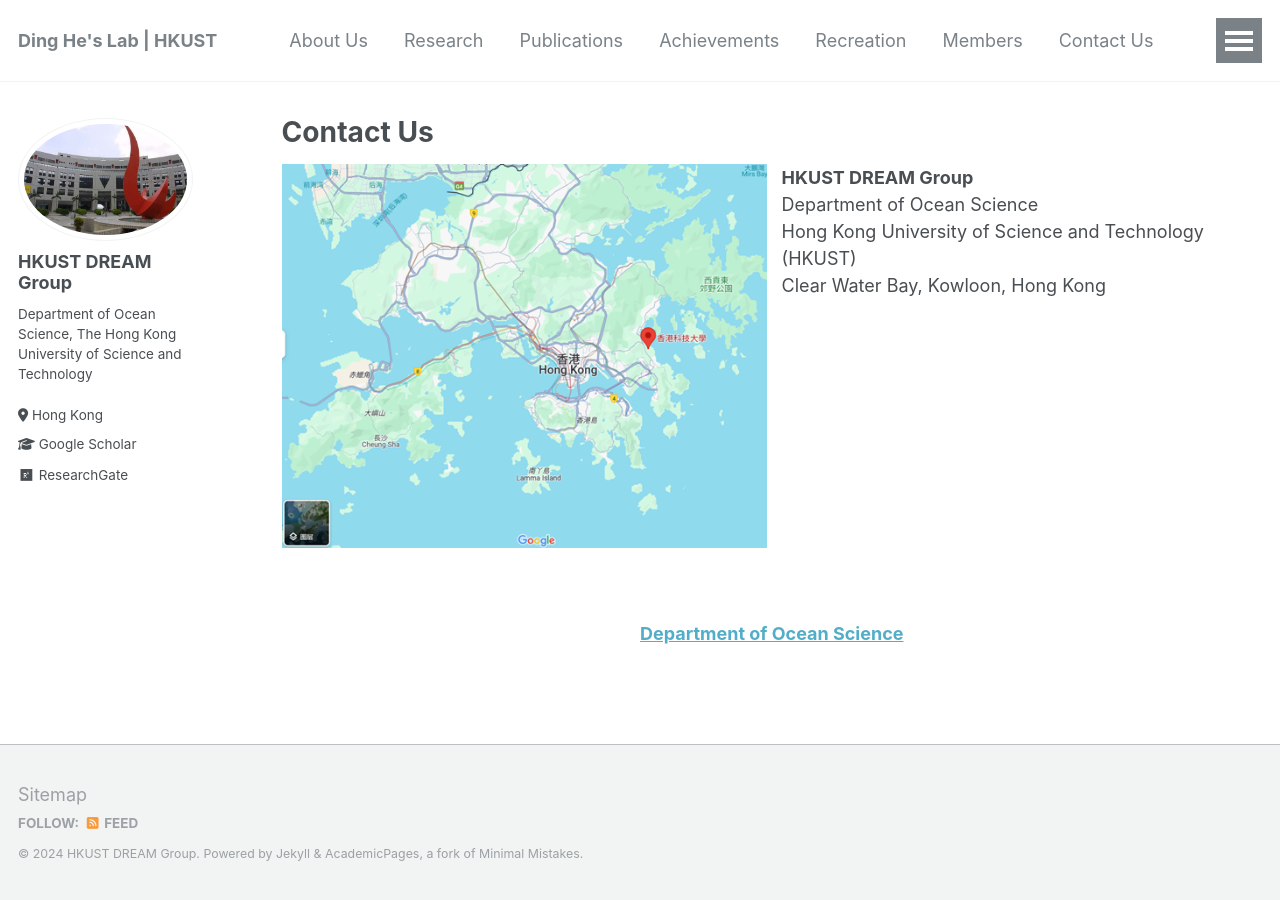
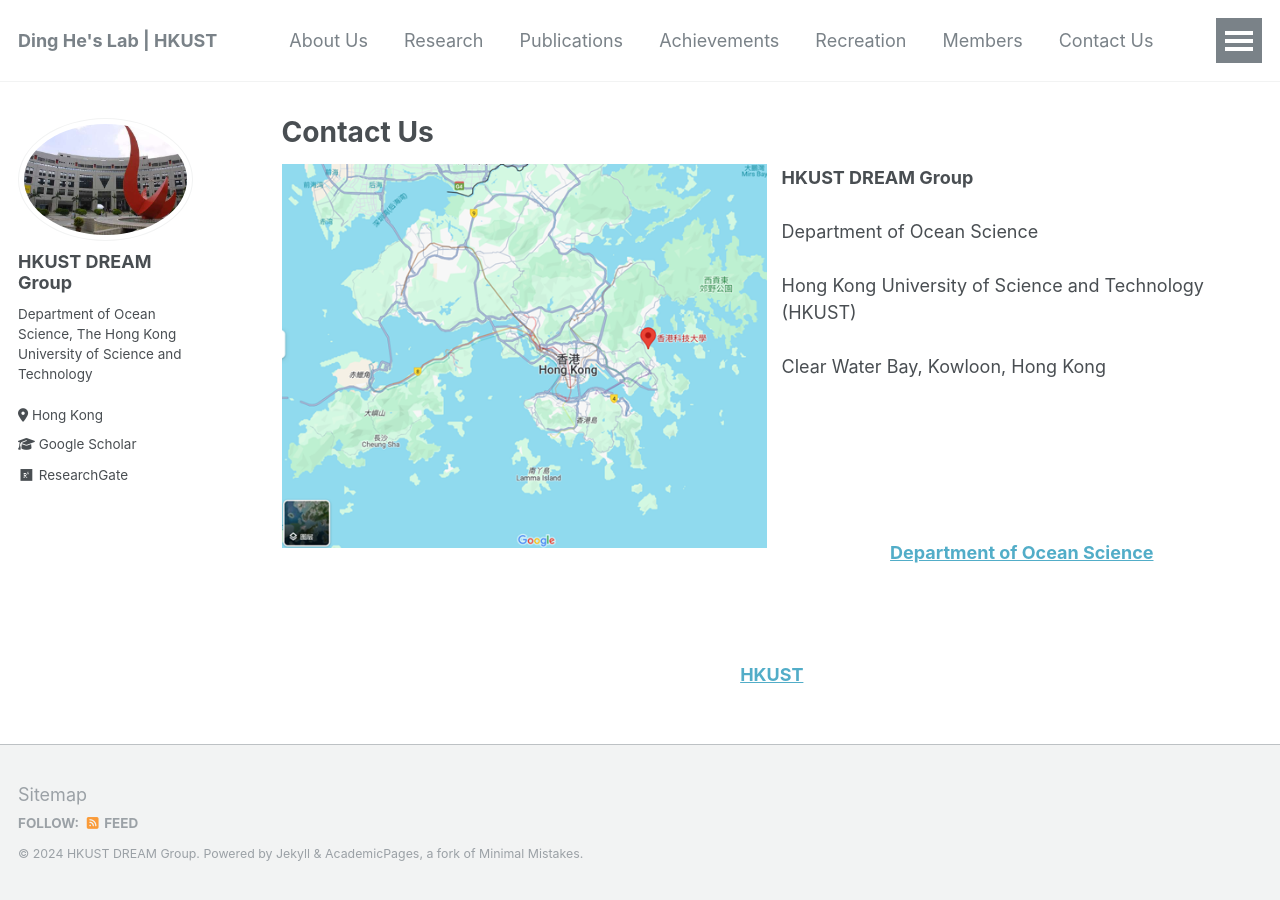
Before and after one commit to hkustDingHe/hkustDingHe.github.io, a Jekyll site: the page built from _pages/contact.md, in a window 1280 px wide. Built offline with Jekyll 4.4.1, drawn with Linux system fonts in a browser that asks for light colours.

Commit message:
Update contact.md

```diff
--- a/_pages/contact.md
+++ b/_pages/contact.md
@@ -9,15 +9,12 @@
 {% include base_path %}
 
 **HKUST DREAM Group** <img style="float: left; padding-right: 15px;" src="/images/location.png" width="500">
-<br>
+<br/><br/>
 Department of Ocean Science
-<br>
+<br/><br/>
 Hong Kong University of Science and Technology (HKUST)
-<br>
+<br/><br/>
 Clear Water Bay, Kowloon, Hong Kong
-<br/><br/>
-<br/><br/>
-<br/><br/>
 <br/><br/>
 <br/><br/>
 <br/><br/>
@@ -27,3 +24,9 @@
     <a href="https://oces.hkust.edu.hk/">Department of Ocean Science</a>
   </b>
 </center>
+<br/><br/>
+<center>
+  <b>
+    <a href="https://hkust.edu.hk/">HKUST</a>
+  </b>
+</center>
```
